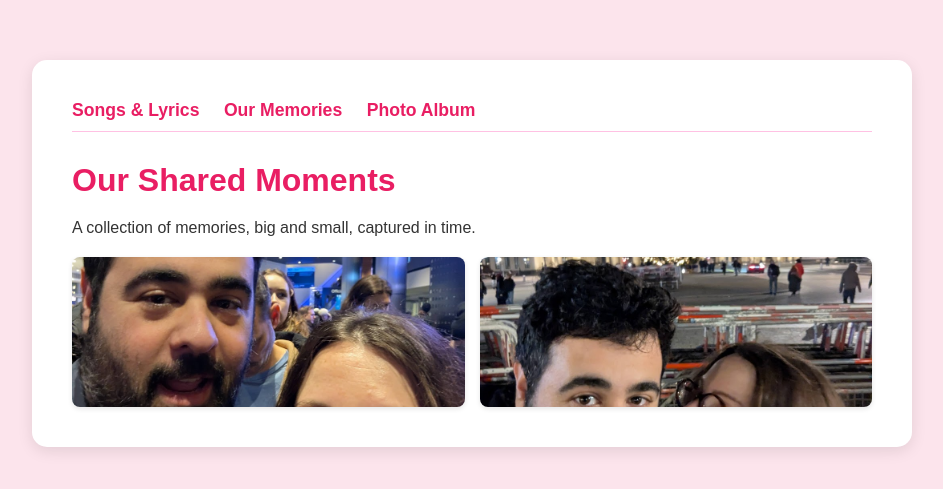
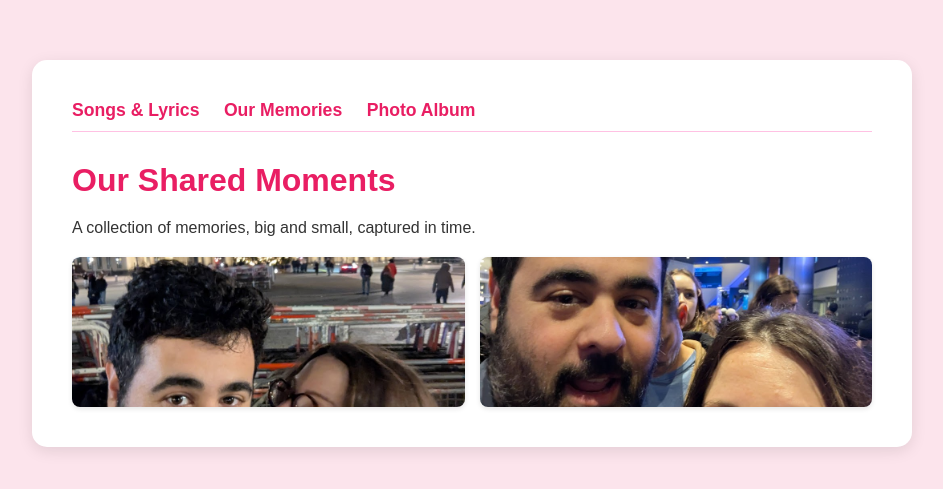
Before and after one commit to NSweed/Shirkonet, a plain HTML site: page photos.html in a window 1280 px wide. Shown: the part 147-636 px from the top of the page, without its empty margins (168-1111 px from the left). Drawn offline with Linux system fonts and the light colour scheme.

Commit message:
second image

```diff
--- a/photos.html
+++ b/photos.html
@@ -19,13 +19,13 @@
 
         <div id="gallery">
 		<img
-    src="img\radiohead.jpg"
+    src="img/brandenburg.jpg"
     alt="Caption for screen readers"
-    onclick="openLightbox(אנחנו בשער ברנדנבורג)">
+    onclick="openLightbox('אנחנו בשער ברנדנבורג')">
 	<img
-    src="img\brandenburg.jpg"
+    src="img/radiohead.jpg"
     alt="Caption for screen readers"
-    onclick="openLightbox(אנחנו ברדיוהד)">
+    onclick="openLightbox('אנחנו ברדיוהד')">
 
             </div>
 
```
